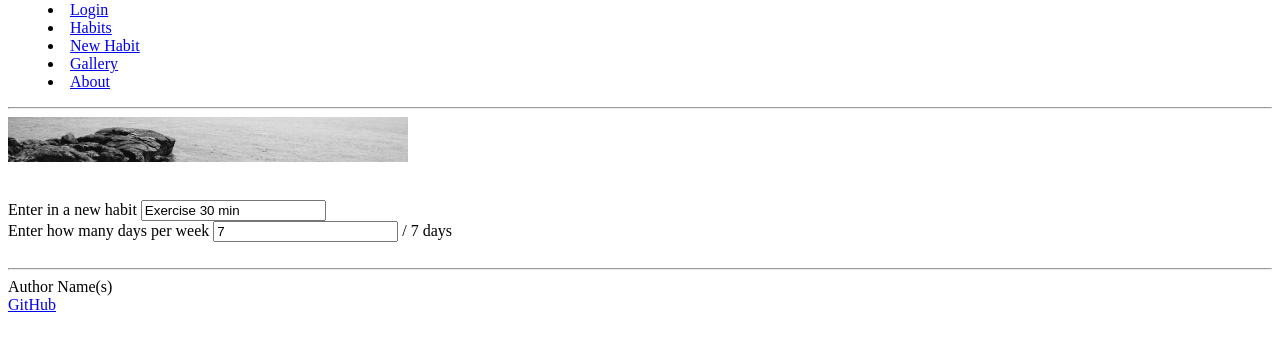
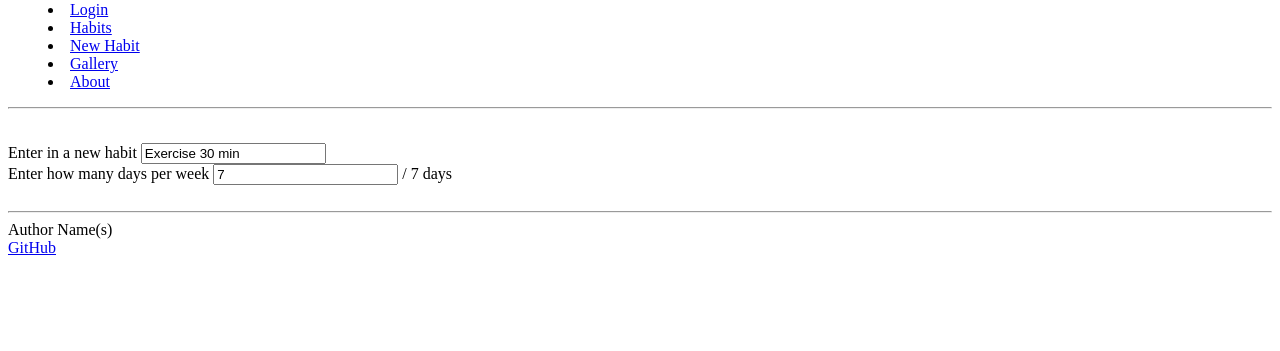
Before and after one commit to julesrouth/startup, a plain HTML site: page startup_html/newHabit.html in a window 1280 px wide. Shown: the part 79-430 px from the top of the page. Drawn offline with Linux system fonts and the light colour scheme.

Commit message:
got rid of random pictures

```diff
--- a/startup_html/newHabit.html
+++ b/startup_html/newHabit.html
@@ -26,7 +26,6 @@
     </header>
 
     <main>
-      <div id="picture" class="picture-box"><img width="400px" src="placeholder.jpg" alt="random" /></div>
 
       <p>
 
```
Also changed, not shown: startup_html/about.html (+1 -1 lines).
